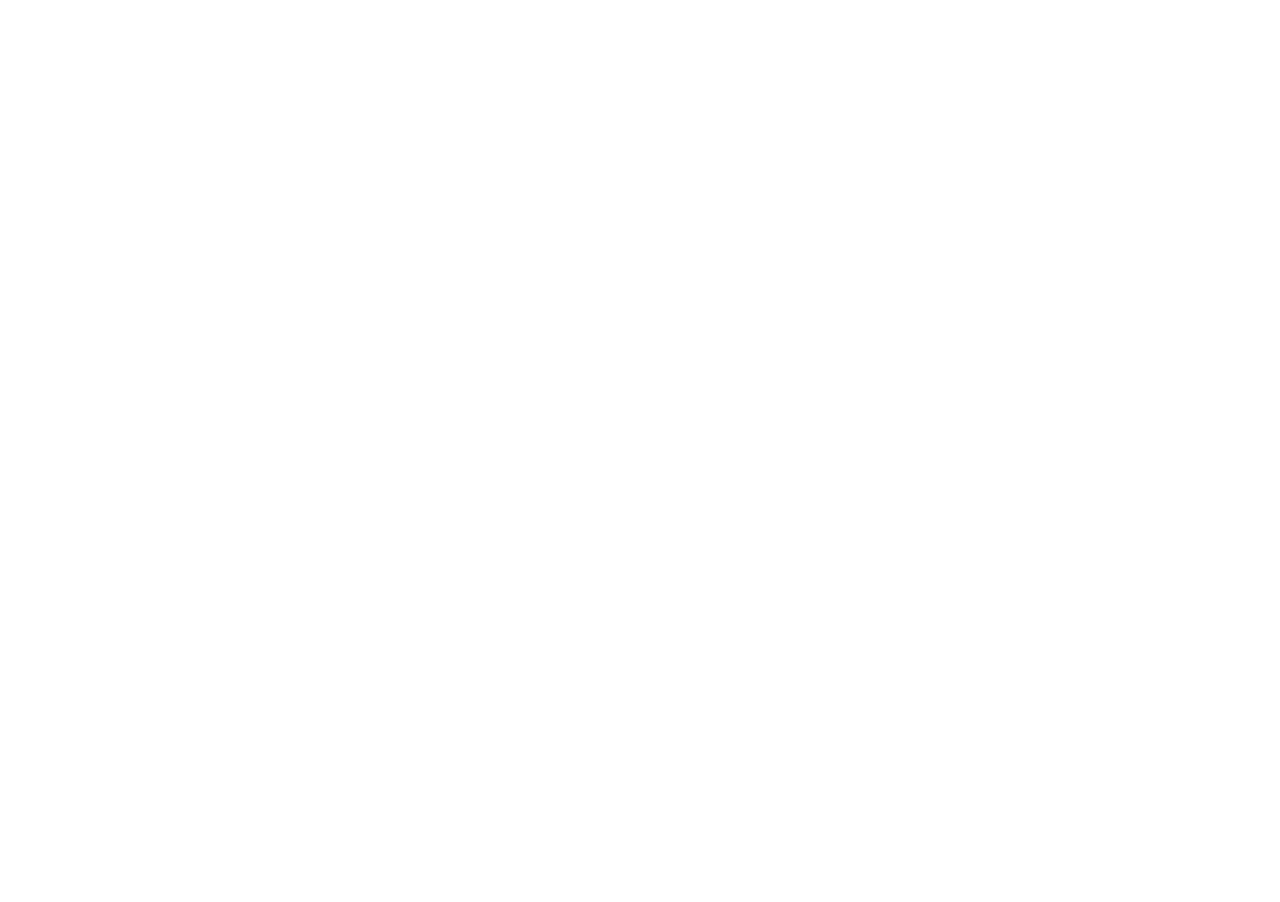
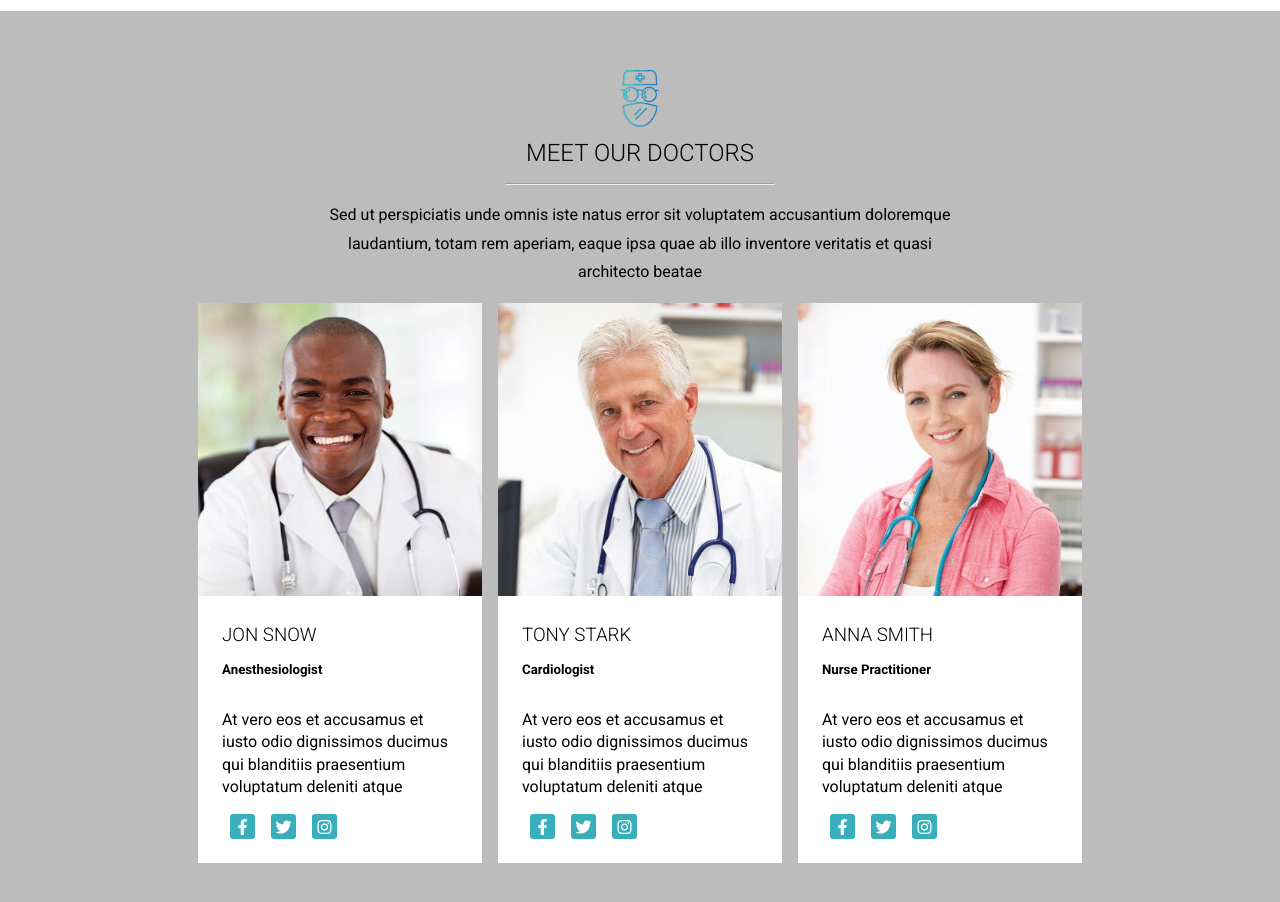
Before and after one commit to Paolo224/proj-html-vuejs, a Vue app: page / in a window 1280 px wide. Shown: the part 1160-2062 px from the top of the page. Before the commit the page ends 1149 px from the top, so only its background shows below. Built offline with nearby package versions, Linux system fonts and the light colour scheme.

Commit message:
DoctorCard completo

```diff
--- a/index.html
+++ b/index.html
@@ -5,6 +5,7 @@
   <meta charset="UTF-8" />
   <link rel="icon" type="image/svg+xml" href="./src/assets/img/icon-13.png" />
   <meta name="viewport" content="width=device-width, initial-scale=1.0" />
+  <link rel="stylesheet" href="https://cdnjs.cloudflare.com/ajax/libs/font-awesome/6.2.1/css/all.min.css">
   <title>Avada Health</title>
 </head>
 
--- a/src/App.vue
+++ b/src/App.vue
@@ -23,9 +23,4 @@
 <style lang="scss">
 @use './styles/general.scss' as *;
 @use './styles/partials/variables' as *;
-
-main {
-  width: 900px;
-  margin: 0 auto;
-}
 </style>
--- /dev/null
+++ b/src/components/AppDoctorsCards.vue
@@ -0,0 +1,125 @@
+<script>
+
+export default {
+    components: {
+
+    },
+
+    data() {
+        return {
+            doctorsCards: [
+                {
+                    img: 'doctor-1',
+                    name: 'jon snow',
+                    role: 'Anesthesiologist',
+                    info: 'At vero eos et accusamus et iusto odio dignissimos ducimus qui blanditiis praesentium voluptatum deleniti atque',
+                    facebook: '<i class="fa-brands fa-facebook-f"></i>',
+                    twitter: '<i class="fa-brands fa-twitter"></i>',
+                    instagram: '<i class="fa-brands fa-instagram"></i>',
+                },
+                {
+                    img: 'doctor-2',
+                    name: 'tony stark',
+                    role: 'Cardiologist',
+                    info: 'At vero eos et accusamus et iusto odio dignissimos ducimus qui blanditiis praesentium voluptatum deleniti atque',
+                    facebook: '<i class="fa-brands fa-facebook-f"></i>',
+                    twitter: '<i class="fa-brands fa-twitter"></i>',
+                    instagram: '<i class="fa-brands fa-instagram"></i>',
+                },
+                {
+                    img: 'doctor-3',
+                    name: 'anna smith',
+                    role: 'Nurse Practitioner',
+                    info: 'At vero eos et accusamus et iusto odio dignissimos ducimus qui blanditiis praesentium voluptatum deleniti atque',
+                    facebook: '<i class="fa-brands fa-facebook-f"></i>',
+                    twitter: '<i class="fa-brands fa-twitter"></i>',
+                    instagram: '<i class="fa-brands fa-instagram"></i>',
+                },
+            ],
+        }
+    },
+
+    methods: {
+        getImagePath: function (imgpath) {
+            return new URL(`../assets/img/${imgpath}.jpg`, import.meta.url).href
+        },
+    },
+}
+</script>
+
+<template>
+    <section class="container">
+        <div v-for="card in doctorsCards" class="doctor-card">
+            <div class="img">
+                <img :src="getImagePath(card.img)" alt="image">
+            </div>
+            <div class="doctor-info">
+                <h3>{{ card.name.toUpperCase() }}</h3>
+                <h5>{{ card.role }}</h5>
+                <p>{{ card.info }}</p>
+                <div class="socials">
+                    <div class="social">
+                        <i class="fa-brands fa-facebook-f"></i>
+                    </div>
+                    <div class="social">
+                        <i class="fa-brands fa-twitter"></i>
+                    </div>
+                    <div class="social">
+                        <i class="fa-brands fa-instagram"></i>
+                    </div>
+                </div>
+            </div>
+        </div>
+    </section>
+</template>
+
+<style lang="scss" scoped>
+@use '../styles/partials/variables' as *;
+
+section {
+    display: flex;
+}
+
+div.doctor-card {
+    width: calc((100% / 3) - 1rem);
+    margin: 1rem .5rem;
+    background-color: $white;
+
+    div.img img {
+        width: 100%;
+    }
+
+    div.doctor-info {
+        padding: 1.5rem;
+
+        h3 {
+            font-weight: 300;
+        }
+
+        h5 {
+            padding: 1rem 0;
+        }
+
+        p {
+            padding: 1rem 0;
+            line-height: 1.4rem;
+        }
+
+        div.socials {
+            display: flex;
+        }
+
+        div.social {
+            width: 25px;
+            height: 25px;
+            display: flex;
+            align-items: center;
+            justify-content: center;
+            color: $white;
+            margin: 0 .5rem;
+            background-color: $pelorous1;
+            border-radius: .2rem;
+        }
+    }
+}
+</style>
--- a/src/components/AppMain.vue
+++ b/src/components/AppMain.vue
@@ -1,6 +1,11 @@
 <script>
+import AppMeetDoctors from './AppMeetDoctors.vue'
 
 export default {
+    components: {
+        AppMeetDoctors,
+    },
+
     data() {
         return {
             cardsMain: [
@@ -37,6 +42,7 @@
 </script>
 
 <template>
+    <section class="container">
         <h1>
             Welcome to Avada Health
         </h1>
@@ -53,6 +59,8 @@
                 </h5>
             </div>
         </section>
+    </section>
+    <AppMeetDoctors />
 </template>
 
 <style lang="scss" scoped>
@@ -73,7 +81,7 @@
     div.card {
         width: calc(100% / 4);
         padding: .8rem;
-        margin-top: 2rem;
+        margin: 2rem 0;
         display: flex;
         flex-direction: column;
         align-items: center;
--- /dev/null
+++ b/src/components/AppMeetDoctors.vue
@@ -0,0 +1,58 @@
+<script>
+import AppDoctorsCards from './AppDoctorsCards.vue'
+
+export default {
+    components: {
+        AppDoctorsCards,
+    }
+}
+</script>
+
+<template>
+    <section class="bg-gray">
+        <div class="meet-doctors-title container">
+            <img src="../assets/img/icon-5.png" alt="image">
+            <h1>
+                meet our doctors
+            </h1>
+            <hr>
+            <p>
+                Sed ut perspiciatis unde omnis iste natus error sit voluptatem accusantium doloremque laudantium, totam
+                rem aperiam, eaque ipsa quae ab illo inventore veritatis et quasi architecto beatae
+            </p>
+        </div>
+        <AppDoctorsCards />
+    </section>
+</template>
+
+<style lang="scss" scoped>
+@use '../styles/partials/variables' as *;
+
+section.bg-gray {
+    background-color: $french-gray;
+    padding: 3rem;
+
+    div.meet-doctors-title {
+        display: flex;
+        flex-direction: column;
+        align-items: center;
+    }
+
+    h1 {
+        text-transform: uppercase;
+        font-weight: 300;
+    }
+
+    hr {
+        background-color: $limed-spruce;
+        width: 30%;
+        margin: 1rem 0;
+    }
+
+    p {
+        width: 70%;
+        text-align: center;
+        line-height: 1.8rem;
+    }
+}
+</style>
--- a/src/styles/general.scss
+++ b/src/styles/general.scss
@@ -9,3 +9,8 @@
 body {
     font-family: 'Roboto', sans-serif;
 }
+
+.container {
+    width: 900px;
+    margin: 0 auto;
+}
```
Lines whose indentation alone changed are shown as unchanged.
